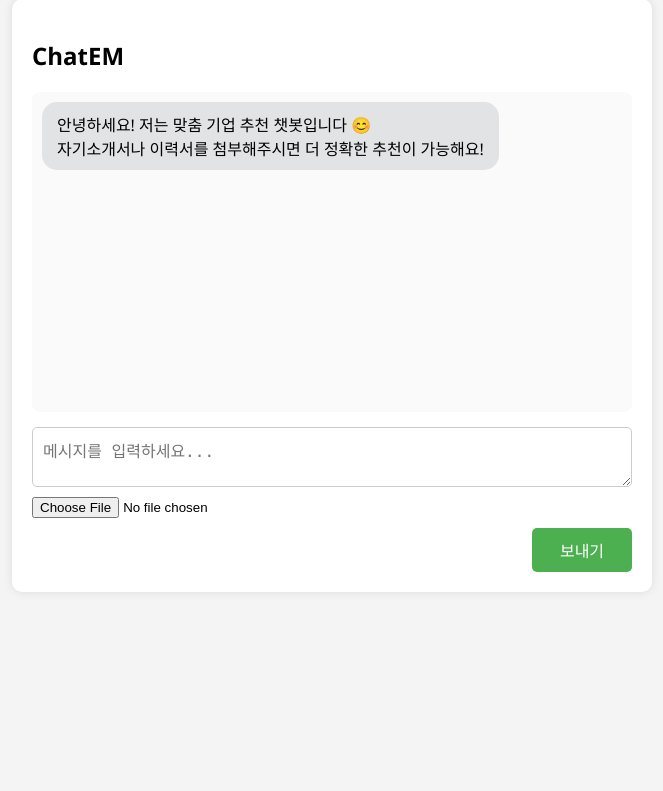
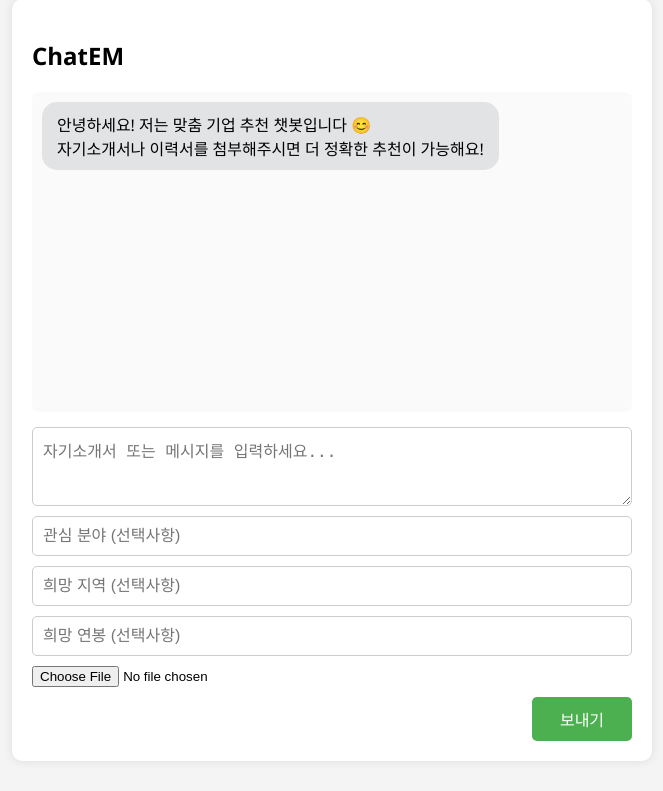
Before and after one commit to ITEAA/ChatEM.gpt, a Flask app: page / in a window 1280 px wide. Shown: the part 31-822 px from the top of the page, without its empty margins (308-971 px from the left). Before the commit the page ends 603 px from the top, so only its background shows below. Run offline with Flask 3, Linux system fonts and the light colour scheme.

Commit message:
Update index.html

```diff
--- a/templates/index.html
+++ b/templates/index.html
@@ -61,7 +61,7 @@
       gap: 10px;
     }
 
-    #userInput {
+    #userInput, #interestInput, #regionInput, #salaryInput {
       padding: 10px;
       font-size: 16px;
       border-radius: 5px;
@@ -97,7 +97,10 @@
     </div>
 
     <div id="inputArea">
-      <textarea id="userInput" placeholder="메시지를 입력하세요..." rows="2"></textarea>
+      <textarea id="userInput" placeholder="자기소개서 또는 메시지를 입력하세요..." rows="3"></textarea>
+      <input type="text" id="interestInput" placeholder="관심 분야 (선택사항)" />
+      <input type="text" id="regionInput" placeholder="희망 지역 (선택사항)" />
+      <input type="text" id="salaryInput" placeholder="희망 연봉 (선택사항)" />
       <input type="file" id="fileInput" />
       <button id="sendBtn" onclick="sendMessage()">보내기</button>
     </div>
@@ -107,6 +110,9 @@
     const input = document.getElementById("userInput");
     const chatBox = document.getElementById("chatBox");
     const fileInput = document.getElementById("fileInput");
+    const interestInput = document.getElementById("interestInput");
+    const regionInput = document.getElementById("regionInput");
+    const salaryInput = document.getElementById("salaryInput");
 
     input.addEventListener("keydown", function (e) {
       if (e.key === "Enter" && !e.shiftKey) {
@@ -118,27 +124,28 @@
     async function sendMessage() {
       const message = input.value.trim();
       const file = fileInput.files[0];
+      const interest = interestInput.value.trim();
+      const region = regionInput.value.trim();
+      const salary = salaryInput.value.trim();
 
       if (!message && !file) return;
 
-      // 사용자 메시지 출력
       const userDiv = document.createElement("div");
       userDiv.className = "message user";
       userDiv.innerText = message || `[이력서/자기소개서 업로드됨: ${file.name}]`;
       chatBox.appendChild(userDiv);
 
-      // GPT 응답 로딩 메시지
       const loadingDiv = document.createElement("div");
       loadingDiv.className = "message gpt";
       loadingDiv.innerText = "분석 중입니다. 잠시만 기다려주세요...";
       chatBox.appendChild(loadingDiv);
 
-      // 서버에 메시지와 파일 전송
       const formData = new FormData();
       formData.append("message", message);
-      if (file) {
-        formData.append("file", file);
-      }
+      formData.append("interest", interest);
+      formData.append("region", region);
+      formData.append("salary", salary);
+      if (file) formData.append("file", file);
 
       try {
         const response = await fetch("/chat", {
@@ -157,18 +164,18 @@
           loadingDiv.innerText = data.reply;
         } else {
           const text = await response.text();
-          loadingDiv.innerText = "❌ 예상치 못한 응답 형식입니다:\n" + text;
+          loadingDiv.innerText = "❌ 예상치 못한 응답 형식:\n" + text;
         }
       } catch (err) {
         loadingDiv.innerText = "❌ 오류 발생: " + err.message;
       }
 
-      // 입력 초기화 및 포커스 복원
       input.value = "";
+      interestInput.value = "";
+      regionInput.value = "";
+      salaryInput.value = "";
       fileInput.value = null;
       input.focus();
-
-      // 스크롤 최하단으로 이동
       chatBox.scrollTop = chatBox.scrollHeight;
     }
   </script>
```
